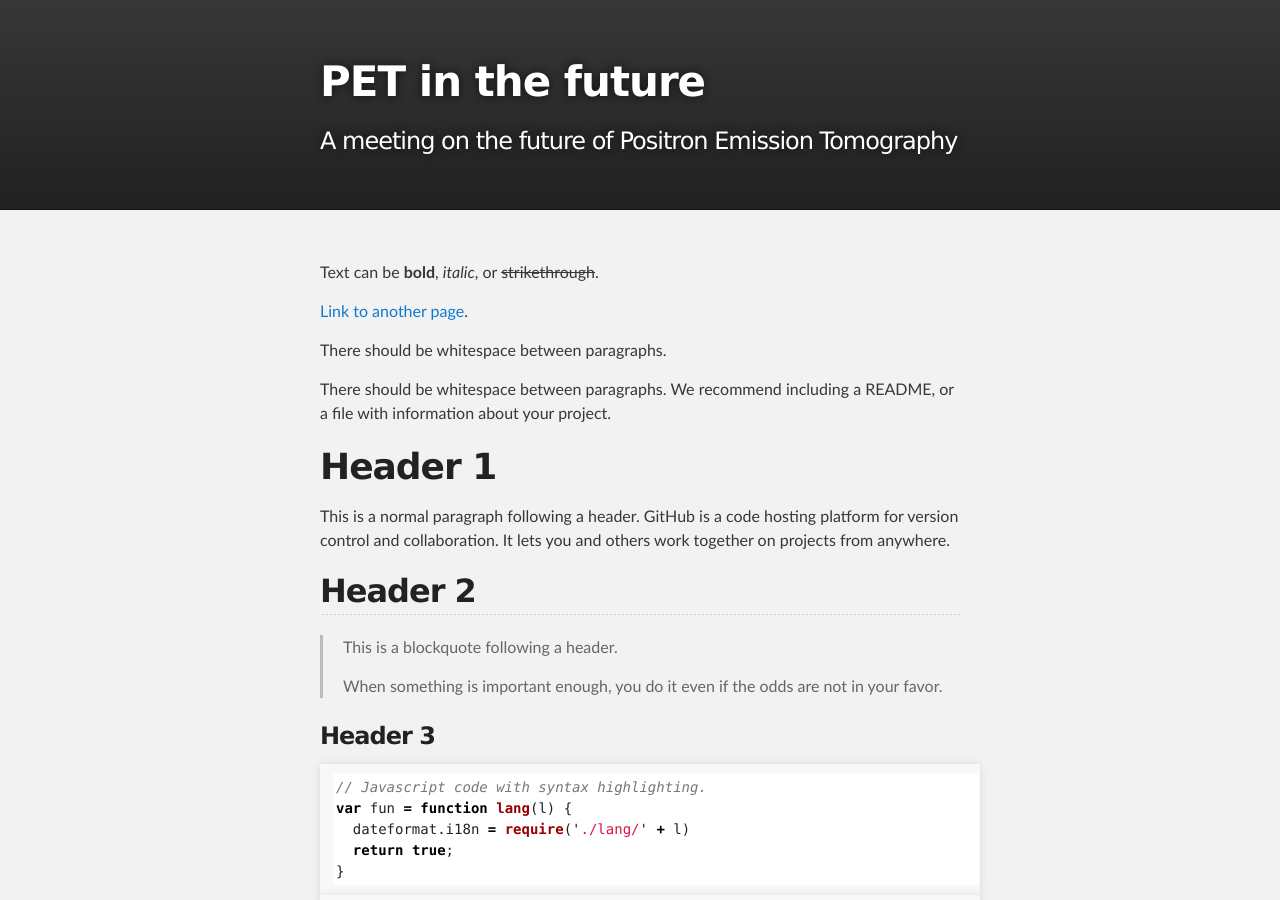
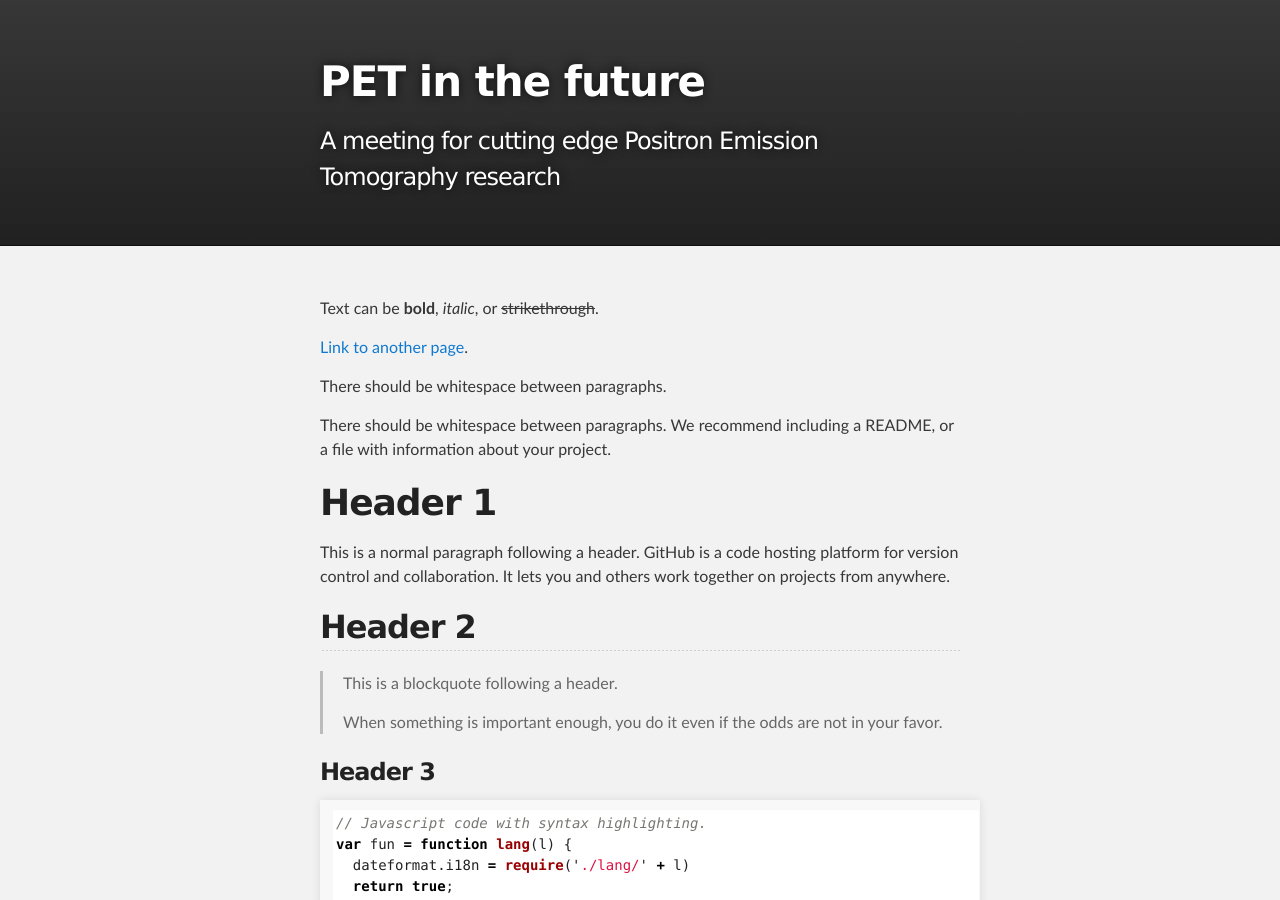
Before and after one commit to gsmith23/gsmith23.github.io, a Jekyll site: the page built from index.md, in a window 1280 px wide and 900 px high. Built offline with Jekyll 4.4.1, drawn with Linux system fonts in a browser that asks for light colours.

Commit message:
new page link

```diff
--- a/_config.yml
+++ b/_config.yml
@@ -1,5 +1,5 @@
 title: PET in the future
-description: A meeting on the future of Positron Emission Tomography
+description: A meeting for cutting edge Positron Emission Tomography research
 show_downloads: false
 google_analytics: false
 theme: jekyll-theme-slate
```
